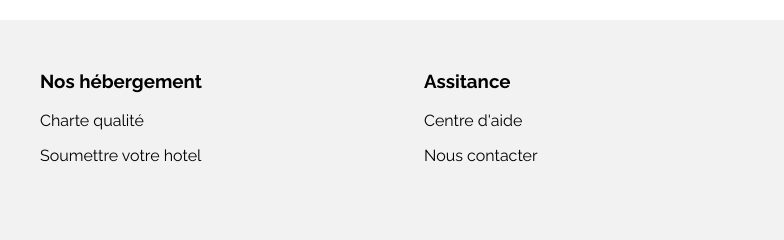
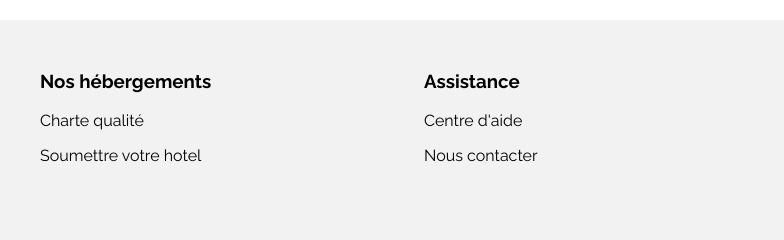
Before and after one commit to RobertManchon/RobertManchon_2_06032021, a plain HTML site: page index.html in a window 1280 px wide. Shown: the part 2072-2312 px from the top of the page, 440-1224 px from the left. Drawn offline with Linux system fonts and the light colour scheme.

Commit message:
Correction bug affichage footer

```diff
--- a/index.html
+++ b/index.html
@@ -367,12 +367,12 @@
         <a href="#" class="footerColumnwrapperColumnLink">Données et confidentialité</a>
       </div>
       <div class="footerColumnwrapperColumn">
-        <h3 class="footerColumnwrapperColumnTitle">Nos hébergement</h3>
+        <h3 class="footerColumnwrapperColumnTitle">Nos hébergements</h3>
         <a href="#" class="footerColumnwrapperColumnLink">Charte qualité</a>
         <a href="#" class="footerColumnwrapperColumnLink">Soumettre votre hotel</a>
       </div>
       <div class="footerColumnwrapperColumn">
-        <h3 class="footerColumnwrapperColumnTitle">Assitance</h3>
+        <h3 class="footerColumnwrapperColumnTitle">Assistance</h3>
         <a href="#" class="footerColumnwrapperColumnLink">Centre d'aide</a>
         <a href="#" class="footerColumnwrapperColumnLink">Nous contacter</a>
       </div>
```
